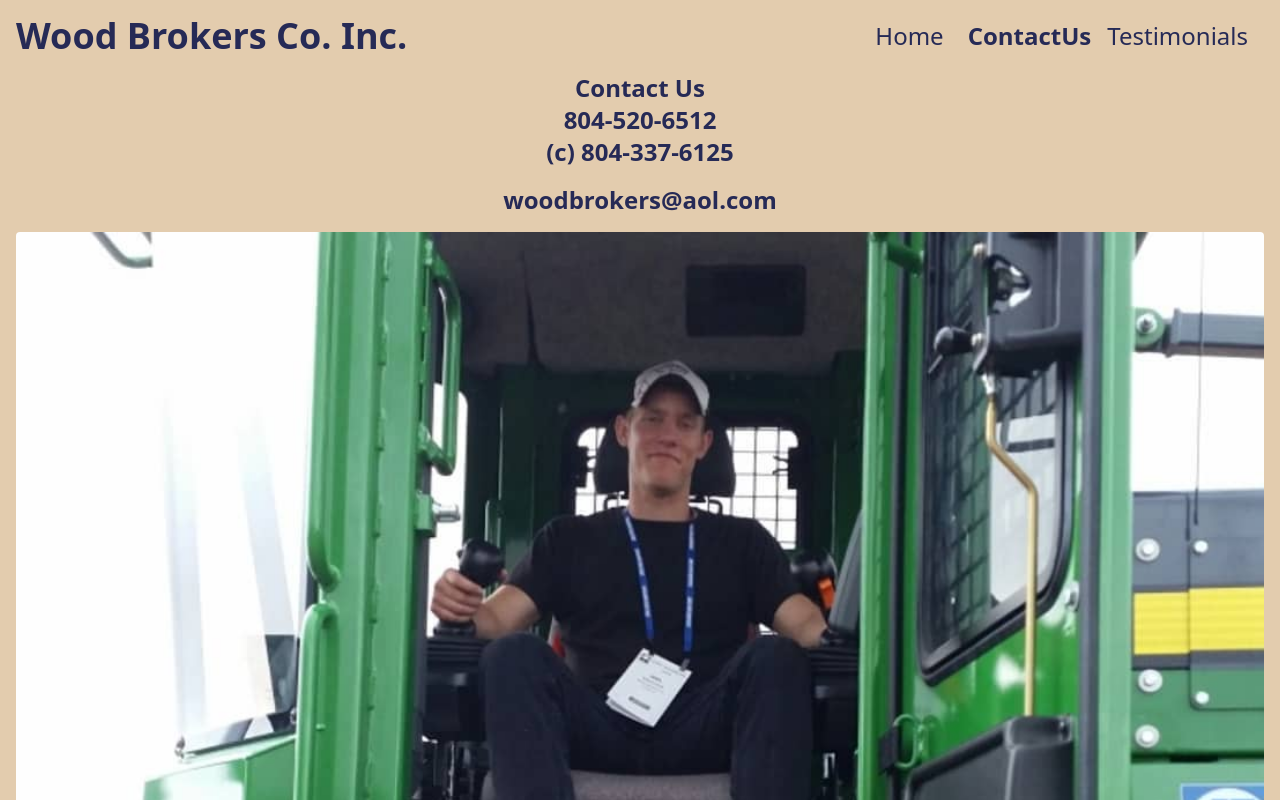
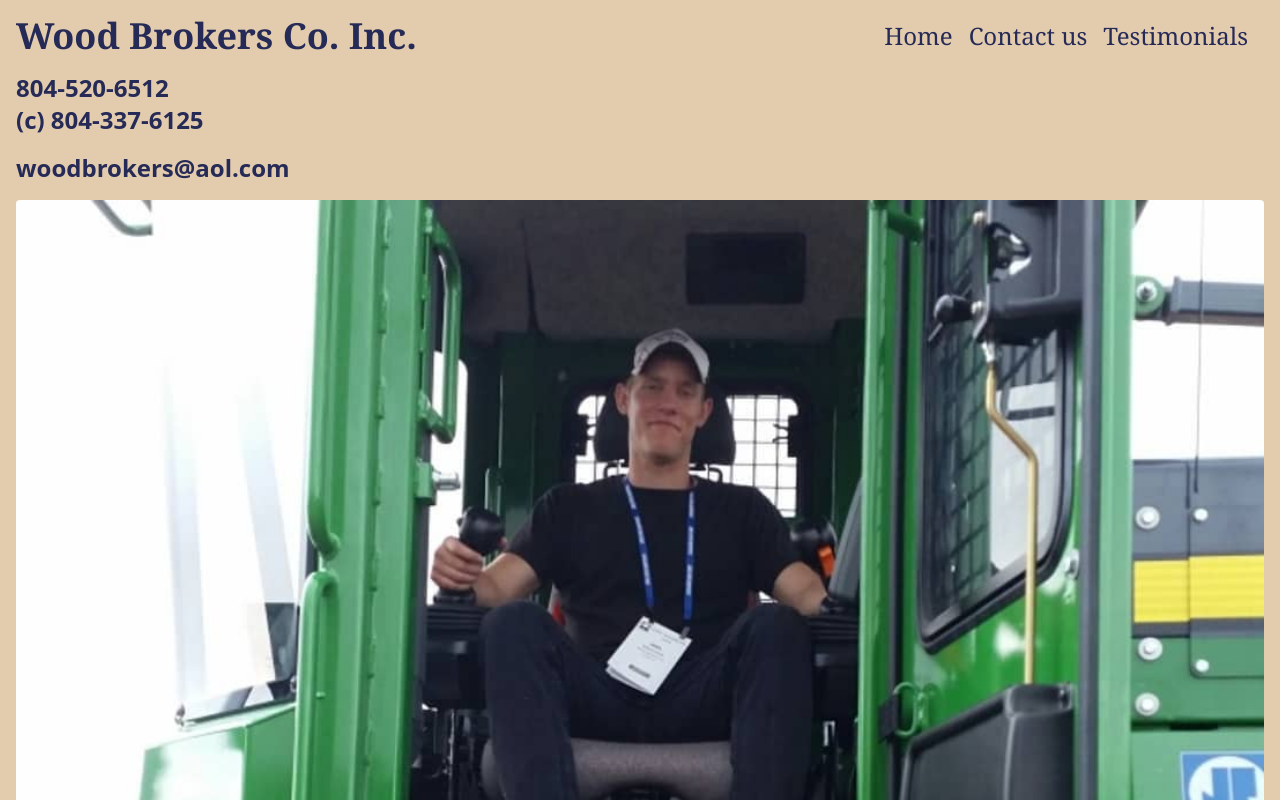
Before and after one commit to Musicus69/woodCoInc, a React (Create React App) app: page /contactUs in a window 1280 px wide. Shown: the top 800 px of the page. Built offline with nearby package versions, Linux system fonts and the light colour scheme.

Commit message:
design changes

```diff
--- a/src/App.css
+++ b/src/App.css
@@ -17,3 +17,9 @@
 .borderc {
     border-color: #B8621B;
 }
+
+.title {
+    font-family: Georgia, 'Times New Roman', Times, serif;
+    /* font-family:serif; */
+    /* font-family:'Times New Roman', Times, serif; */
+}
--- a/src/App.js
+++ b/src/App.js
@@ -12,7 +12,7 @@ function App() {
   return (
     <div className="back textc pb-2">
       <div className="sm:block md:flex justify-between mx-4 pt-4 items-center">
-        <header className="font-bold text-4xl">Wood Brokers Co. Inc.</header>
+        <header className="font-bold text-4xl title">Wood Brokers Co. Inc.</header>
         <Sidebar />
       </div>
       <Route path="/contactUs">
--- a/src/components/Card.js
+++ b/src/components/Card.js
@@ -1,5 +1,5 @@
 function Card(props) {
-  return <div className="border-b-2 borderc rounded p-4 my-4">{props.children}</div>;
+  return <div className="border-b-2 borderc rounded py-4 my-4">{props.children}</div>;
 }
 
 export default Card;
--- a/src/components/ContactUs.js
+++ b/src/components/ContactUs.js
@@ -1,10 +1,10 @@
 function ContactUs() {
   return (
     <div className="font-bold text-2xl">
-      <h1 className="flex justify-center">Contact Us</h1>
-      <h1 className="flex justify-center">804-520-6512</h1>
-      <h1 className="flex justify-center mb-4">(c) 804-337-6125</h1>
-      <h1 className="flex justify-center mb-4">woodbrokers@aol.com</h1>
+      {/* <h1 className="flex justify-center">Contact us</h1> */}
+      <h1 className="flex justify-left">804-520-6512</h1>
+      <h1 className="flex justify-left mb-4">(c) 804-337-6125</h1>
+      <h1 className="flex justify-left mb-4">woodbrokers@aol.com</h1>
     </div>
   );
 }
--- a/src/components/Home.js
+++ b/src/components/Home.js
@@ -18,14 +18,16 @@ function Home() {
         timber as well.
       </h3>
       <h3 className="font-bold text-lg">Services/Products</h3>
-      <ul className="indent-6">
+       <ul >
+     {/* <ul className="indent-6"> */}
         <li>Pine and Hardwood Harvesting</li>
         <li>Selective Cutting & Thinning</li>
         <li>Clear cutting</li>
         <li>Timber Sales & Appraisals</li>
       </ul>
       <h3 className="font-bold text-lg">Associations</h3>
-      <ul className="indent-6 mb-4">
+      <ul className="mb-4">
+      {/* <ul className="indent-6 mb-4"> */}
         <li>Virginia Forestry Association</li>
       </ul>
     </div>
--- a/src/components/Sidebar.js
+++ b/src/components/Sidebar.js
@@ -3,7 +3,7 @@ import Link from "./Link";
 function Sidebar() {
   const links = [
     { label: "Home", path: "/" },
-    { label: "ContactUs", path: "/contactUs" },
+    { label: "Contact us", path: "/contactUs" },
     { label: "Testimonials", path: "/testimonials" },
   ];
 
@@ -12,8 +12,8 @@ function Sidebar() {
       <Link
         key={link.label}
         to={link.path}
-        className="mb-3 mr-4 text-2xl"
-        activeClassName="font-bold pl-2"
+        className="mb-3 mr-4 text-2xl title"
+        // activeClassName="font-bold pl-2"
         //activeClassName="font-bold border-l-4 border-blue-500 pl-2"
       >
         {link.label}
--- a/src/components/Testimonials.js
+++ b/src/components/Testimonials.js
@@ -5,7 +5,7 @@ import Body from "./Body";
 function Testimonials() {
   return (
     <div>
-      <h1 className="font-bold text-2xl mb-4">Testimonials</h1>
+      {/* <h1 className="font-bold text-2xl mb-4">Testimonials</h1> */}
       <Card>
         <Body>
           During the past few years, Wood Brokers has been performing selective
```
